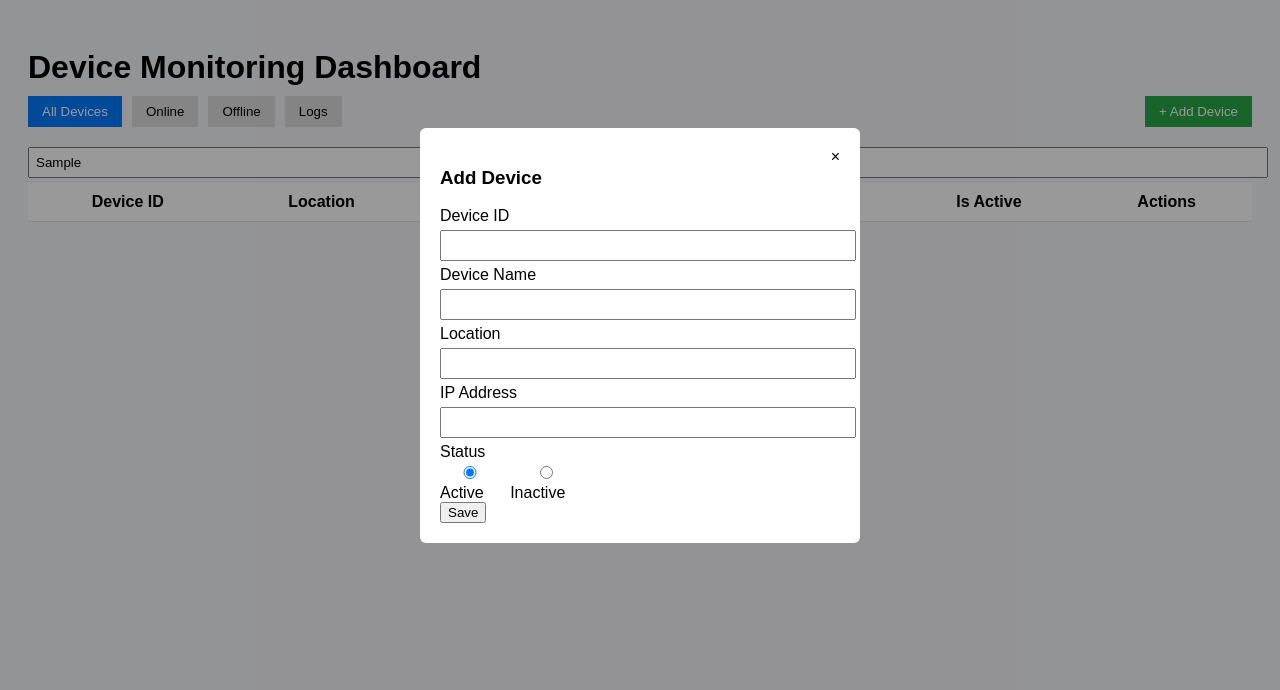
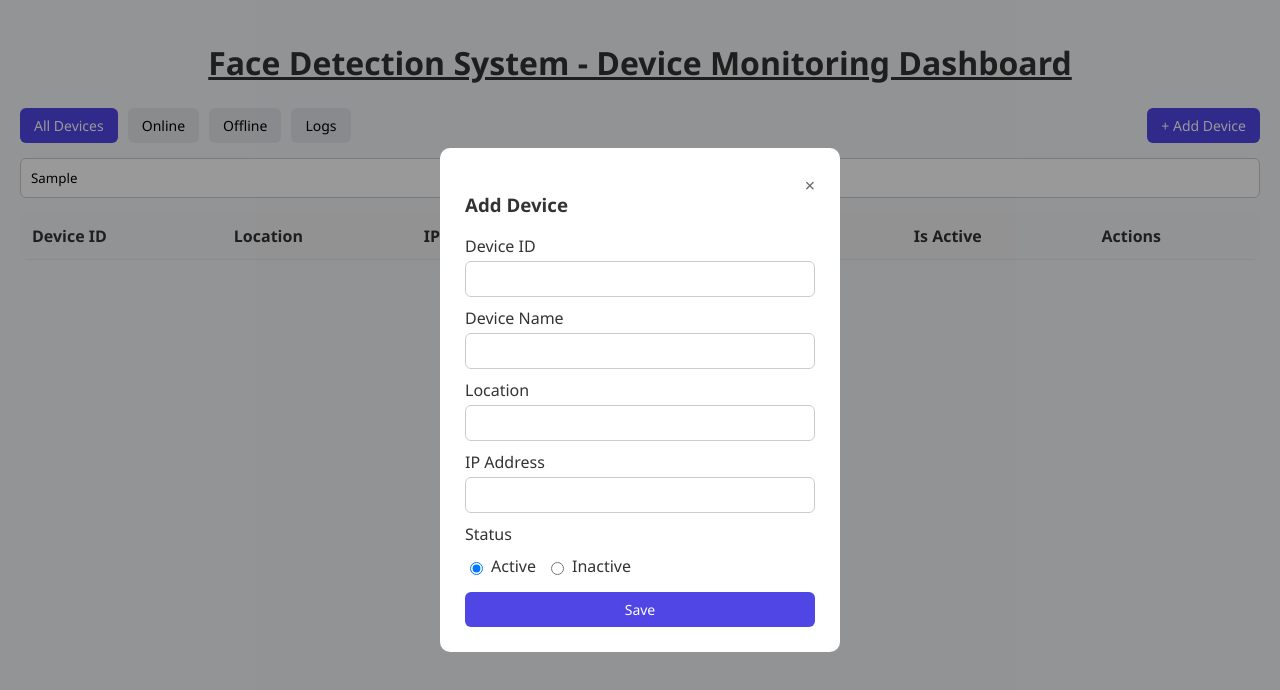
Before and after one commit to salikAqdas/device-monitoring-system, a website: page public/index.html in a window 1280 px wide. Both pictures are taken after typing "Sample" into the empty fields and a click on the button "+ Add Device". Drawn offline with Linux system fonts and the light colour scheme; no server answers.

Commit message:
Updated CSS

```diff
--- a/public/app.js
+++ b/public/app.js
@@ -58,7 +58,6 @@ function render() {
       <td>${d.is_active ? 'Yes' : 'No'}</td>
       <td>
         <button class="small" onclick="editDevice('${d.device_id}')">Edit</button>
-        <button class="small" onclick="deleteDevice('${d.device_id}')">Delete</button>
       </td>
     `;
     table.appendChild(tr);
@@ -69,7 +68,7 @@ function render() {
 document.getElementById('openModalBtn').onclick = () => {
   form.reset();
   document.getElementById('editId').value = '';
-  modal.style.display = 'block';
+  modal.style.display = 'flex';
 };
 
 document.getElementById('closeModalBtn').onclick = () => {
@@ -107,7 +106,7 @@ function editDevice(id) {
   document.getElementById('location').value = d.location;
   ip_address.value = d.ip_address;
     document.querySelector(`input[name="is_active"][value="${d.is_active}"]`).checked = true;
-  modal.style.display = 'block';
+  modal.style.display = 'flex';
 }
 
 async function deleteDevice(id) {
@@ -122,14 +121,16 @@ document.querySelectorAll('.tab').forEach(tab => {
     document.querySelectorAll('.tab').forEach(t => t.classList.remove('active'));
     tab.classList.add('active');
     currentTab = tab.dataset.tab;
-
+    const deviceSection = document.getElementById('deviceSection');
     document.getElementById('logsSection').style.display =
       currentTab === 'logs' ? 'block' : 'none';
 
     if (currentTab === 'logs') {
+      deviceSection.style.display = 'none';
       loadLogs();
       loadArchives();
     } else {
+      deviceSection.style.display = 'block';
       render();
     }
   };
--- a/public/index.html
+++ b/public/index.html
@@ -4,10 +4,11 @@
   <meta charset="UTF-8" />
   <title>Device Monitoring</title>
   <link rel="stylesheet" href="styles.css" />
+  <link rel="shortcut icon" href="./MRPL_logo.jpg" type="image/x-icon">
 </head>
 <body>
 
-<h1>Device Monitoring Dashboard</h1>
+<h1 style="text-align: center; margin-bottom: 24px; text-decoration: underline;">Face Detection System - Device Monitoring Dashboard</h1>
 
 <div class="tabs">
   <button class="tab active" data-tab="all">All Devices</button>
@@ -17,7 +18,7 @@
 
   <button class="add-btn" id="openModalBtn">+ Add Device</button>
 </div>
-
+<div id="deviceSection">
 <input
   type="text"
   id="searchInput"
@@ -39,7 +40,7 @@
   </thead>
   <tbody id="deviceTable"></tbody>
 </table>
-
+</div>
 <!-- LOGS -->
 <div id="logsSection" style="display:none;">
   <h3>Recent Logs (Last 2 Days)</h3>
@@ -91,11 +92,15 @@
       <input id="ip_address" required />
       <label>Status</label>
 <div style="display:flex; gap:10px;">
-  <label>
+  <label style="display: flex;
+    align-items: center;
+    gap: 5px;">
     <input type="radio" name="is_active" value="true" checked />
     Active
   </label>
-  <label>
+  <label style="display: flex;
+    align-items: center;
+    gap: 5px;">
     <input type="radio" name="is_active" value="false" />
     Inactive
   </label>
--- a/public/styles.css
+++ b/public/styles.css
@@ -1,91 +1,200 @@
+/* =========================
+   GLOBAL STYLES
+========================= */
+* {
+  box-sizing: border-box;
+  font-family: 'Segoe UI', Tahoma, sans-serif;
+}
+
 body {
-  font-family: Arial, sans-serif;
+  margin: 0;
   padding: 20px;
-  background: #f5f6fa;
+  background: #f4f6f9;
+  color: #333;
 }
 
 h1 {
-  margin-bottom: 10px;
+  margin-bottom: 15px;
+  font-weight: 600;
 }
 
+/* =========================
+   BUTTONS
+========================= */
+button {
+  border: none;
+  padding: 8px 14px;
+  border-radius: 6px;
+  cursor: pointer;
+  transition: 0.2s;
+  font-size: 14px;
+}
+
+button:hover {
+  opacity: 0.9;
+}
+
+.add-btn {
+  background: #4f46e5;
+  color: white;
+  margin-left: auto;
+}
+
+.small {
+  background: #e5e7eb;
+}
+
+.small:hover {
+  background: #d1d5db;
+}
+
+/* =========================
+   TABS
+========================= */
 .tabs {
   display: flex;
   gap: 10px;
+  align-items: center;
   margin-bottom: 15px;
 }
 
-.tab, .add-btn {
+.tab {
   padding: 8px 14px;
+  border-radius: 6px;
+  background: #e5e7eb;
   cursor: pointer;
-  border: none;
-  background: #ddd;
 }
 
 .tab.active {
-  background: #007bff;
+  background: #4f46e5;
   color: white;
 }
 
-.add-btn {
-  margin-left: auto;
-  background: #28a745;
-  color: white;
+/* =========================
+   SEARCH
+========================= */
+#searchInput {
+  width: 100%;
+  padding: 10px;
+  margin-bottom: 15px;
+  border-radius: 6px;
+  border: 1px solid #ccc;
 }
 
-input {
-  padding: 6px;
-  margin: 5px 0;
-  width: 100%;
-}
-
+/* =========================
+   TABLE
+========================= */
 table {
   width: 100%;
   border-collapse: collapse;
   background: white;
+  border-radius: 8px;
+  overflow: hidden;
 }
 
 th, td {
-  padding: 10px;
-  border-bottom: 1px solid #ddd;
+  padding: 12px;
+  border-bottom: 1px solid #e5e7eb;
+  text-align: left;
 }
 
+th {
+  background: #f3f4f6;
+  font-weight: 600;
+}
+
+tr:hover {
+  background: #f9fafb;
+}
+
+/* =========================
+   STATUS BADGES
+========================= */
 .status-online {
-  color: green;
-  font-weight: bold;
+  color: #16a34a;
+  font-weight: 600;
 }
 
 .status-offline {
-  color: red;
-  font-weight: bold;
+  color: #dc2626;
+  font-weight: 600;
 }
 
-button.small {
-  padding: 4px 8px;
-  margin-right: 5px;
-}
-
-/* Modal */
+/* =========================
+   MODAL
+========================= */
 .modal {
   display: none;
   position: fixed;
   inset: 0;
   background: rgba(0,0,0,0.4);
+  /* display: flex; */
+  justify-content: center;
+  align-items: center;
 }
+.modal.show {
+  display: flex;
+}
+
 
 .modal-content {
   background: white;
+  padding: 25px;
+  border-radius: 10px;
   width: 400px;
-  margin: 10% auto;
-  padding: 20px;
+  max-width: 90%;
+}
+
+.modal-content label {
+  display: block;
+  margin-top: 10px;
+  font-weight: 500;
+}
+
+.modal-content input {
+  width: 100%;
+  padding: 8px;
+  margin-top: 4px;
   border-radius: 6px;
+  border: 1px solid #ccc;
+}
+
+.modal-content button {
+  margin-top: 15px;
+  width: 100%;
+  background: #4f46e5;
+  color: white;
 }
 
 .close {
   float: right;
   cursor: pointer;
+  font-size: 18px;
+  color: #666;
 }
 
+/* =========================
+   LOGS SECTION
+========================= */
+#logsSection {
+  margin-top: 20px;
+}
 
-tbody{
-  text-align: center;
+/* =========================
+   BADGES
+========================= */
+.badge-active {
+  background: #dcfce7;
+  color: #166534;
+  padding: 4px 8px;
+  border-radius: 12px;
+  font-size: 12px;
 }
+
+.badge-inactive {
+  background: #fee2e2;
+  color: #991b1b;
+  padding: 4px 8px;
+  border-radius: 12px;
+  font-size: 12px;
+}
```
Also changed, not shown: public/MRPL_logo.jpg (added).
